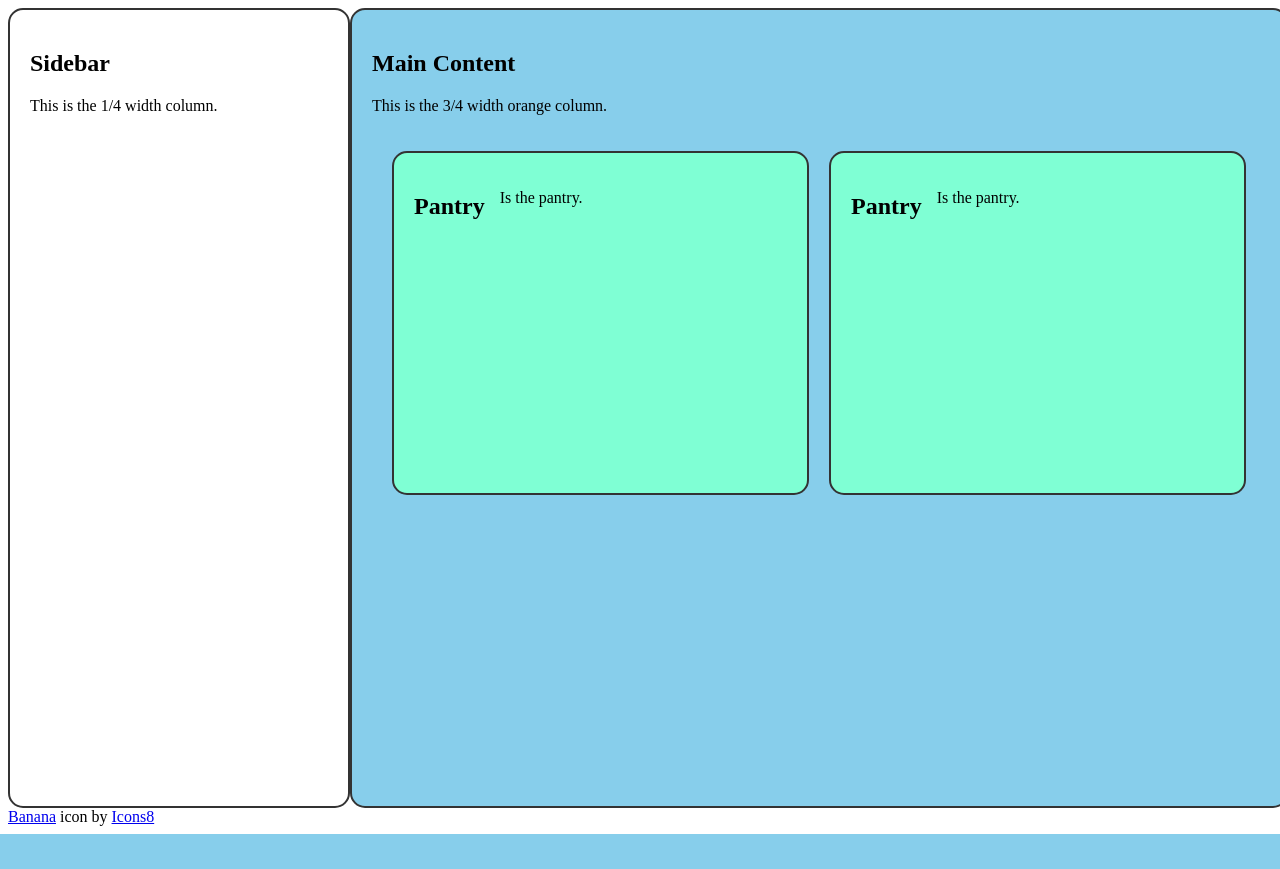
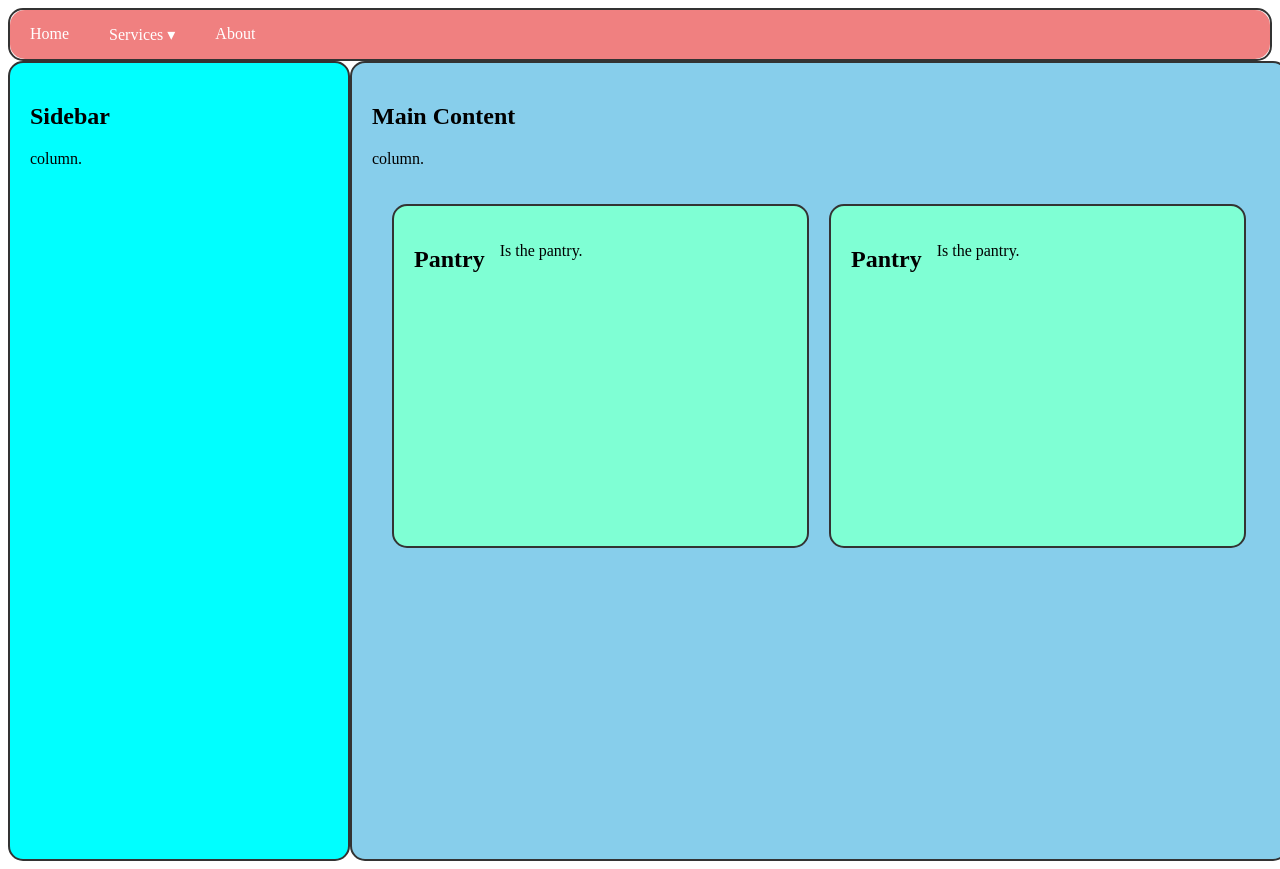
Before and after one commit to UCCS-CS4300-5300/group5-fall2026, a Django app: page / in a window 1280 px wide. Before the commit the page ends 834 px from the top, so only its background shows below. Run offline with Django 5.2, Linux system fonts and the light colour scheme.

Commit message:
Main View: Adding in the header.

```diff
--- a/project/core/templates/core/home.html
+++ b/project/core/templates/core/home.html
@@ -1,11 +1,3 @@
-<!--
-{% load static %}
-
-{% block extra_css %}
-<link rel="icon" type="image/x-icon" href="{% static 'images/favicon.ico' %}">
-<link rel="stylesheet" href="{% static 'css/style.css' %}">
-{% endblock %}
--->
 
 <!DOCTYPE html>
 <html lang="en">
@@ -13,6 +5,66 @@
     <meta charset="UTF-8">
     <title>Django Split Window</title>
     <style>
+
+        .navbar {
+            border-radius: 15px; /* Curves all 4 corners equally */
+            border: 2px solid #333;
+
+        }
+        /* Reset & Main Navbar Layout */
+        .nav-links {
+            list-style: none;
+            display: flex;
+            background-color: lightcoral;
+            padding: 0;
+            margin: 0;
+            border-radius: 15px; /* Curves all 4 corners equally */
+        }
+
+        .nav-links a {
+            display: block;
+            color: white;
+            padding: 15px 20px;
+            text-decoration: none;
+        }
+
+        .nav-links a:hover {
+            background-color: #444;
+        }
+
+        /* ─── THE DROPDOWN LOGIC ─── */
+
+        /* 1. Parent must be relative */
+        .dropdown {
+            position: relative;
+        }
+
+        /* 2. Dropdown menu must be absolute, hidden by default */
+        .dropdown-menu {
+            position: absolute;
+            top: 100%; /* Positions it exactly at the bottom of the parent */
+            left: 0;
+            min-width: 160px;
+            background-color: #333;
+            list-style: none;
+            padding: 0;
+            margin: 0;
+            box-shadow: 0px 8px 16px rgba(0,0,0,0.2);
+
+            /* Hidden states */
+            display: none;
+        }
+
+        /* 3. Submenu links display as block to stack vertically */
+        .dropdown-menu li a {
+            padding: 12px 16px;
+        }
+
+        /* 4. Reveal the menu when hovering over the parent li */
+        .dropdown:hover .dropdown-menu {
+            display: block;
+        }
+
         /* Ensures the container fills the entire viewport height */
         .split-container {
             display: flex;
@@ -25,7 +77,7 @@
         /* 1/4 Column (25% width) */
         .left-column {
             flex: 1;
-            background-color: #ffffff; /* White background */
+            background-color: cyan; /* White background */
             padding: 20px;
             border: 2px solid #333;
             border-radius: 15px; /* Curves all 4 corners equally */
@@ -65,23 +117,48 @@
             gap: 20px;
         }
 
+        /* Collapse into a column when screen width is 600px or less */
+        @media screen and (max-width: 600px) {
+            /* Stacks items vertically on collapse */
+            .flex-container {
+                flex-direction: column;
+            }
+            /* Completely hides the left column on collapse */
+            .left-column {
+                display: none;
+            }
+        }
 
     </style>
 
 </head>
 <body>
-
+    <div>
+        <nav class="navbar">
+            <ul class="nav-links">
+                <li><a href="#">Home</a></li>
+                <li class="dropdown">
+                <a href="#" class="dropdown-trigger">Services ▾</a>
+                <ul class="dropdown-menu">
+                    <li><a href="#">Web Design</a></li>
+                    <li><a href="#">SEO</a></li>
+                    <li><a href="#">Marketing</a></li>
+                </ul>
+                </li>
+                <li><a href="#">About</a></li>
+            </ul>
+        </nav>
         <div class="split-container">
             <!-- 1/4 Column -->
             <div class="left-column">
                 <h2>Sidebar</h2>
-            <p>This is the 1/4 width column.</p>
+                <p>column.</p>
             </div>
 
             <!-- 3/4 Column (Orange) -->
             <div class="right-column">
                 <h2>Main Content</h2>
-            <p>This is the 3/4 width orange column.</p>
+                <p>column.</p>
 
                 <div class="flex-container">
 
@@ -96,7 +173,6 @@
                 </div>
             </div>
         </div>
-
+    </div>
 </body>
-<a target="_blank" href="https://icons8.com/icon/lPoyByxq65W4/banana">Banana</a> icon by <a target="_blank" href="https://icons8.com">Icons8</a>
 </html>
```
Lines whose indentation alone changed are shown as unchanged.
